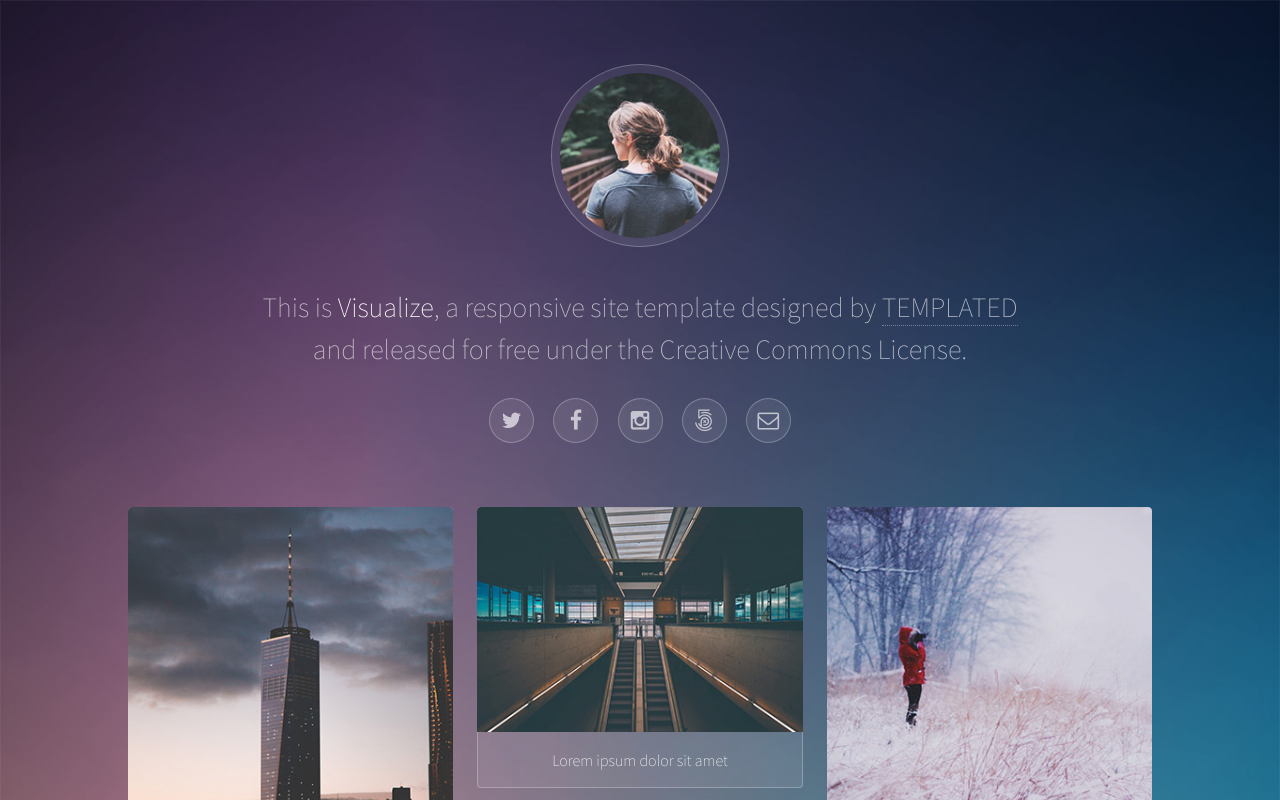
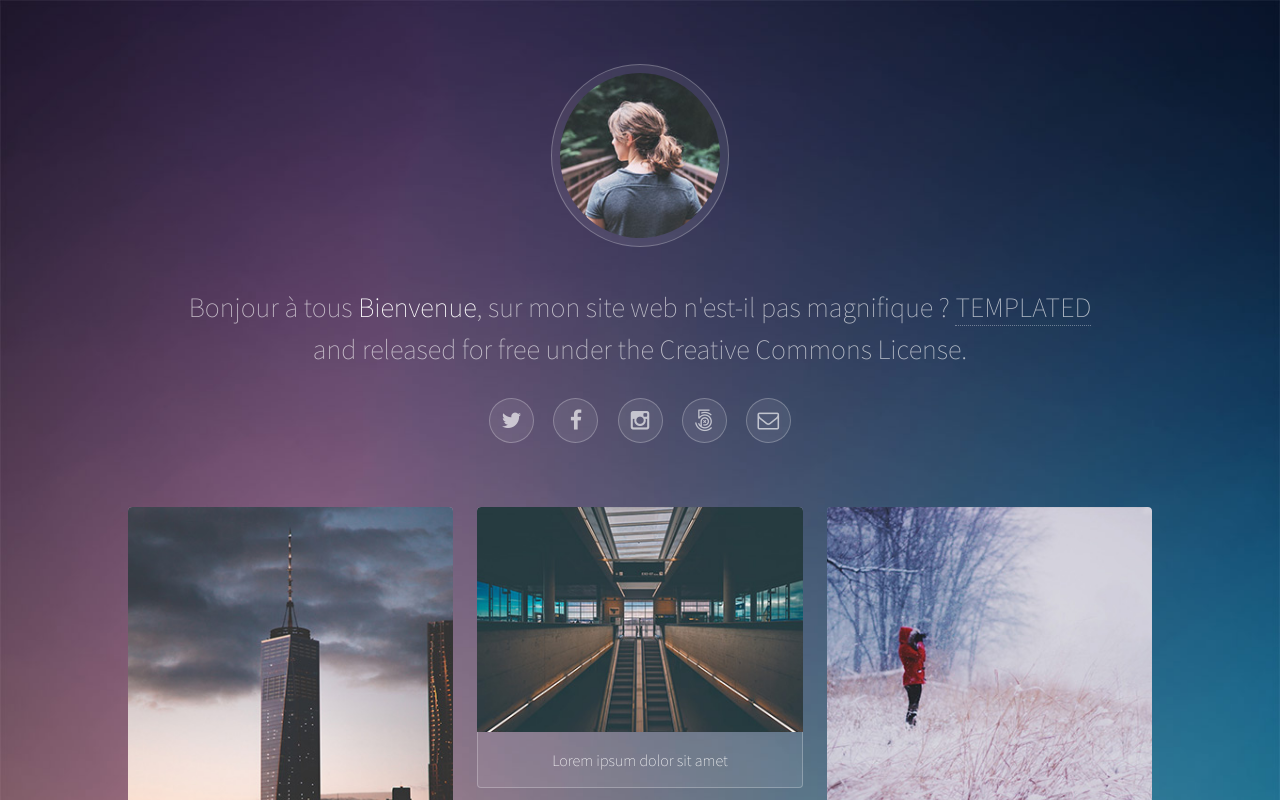
Before and after one commit to paul-bonnel-fr/paul-bonnel-fr.github.io, a plain HTML site: page index.html in a window 1280 px wide. Shown: the top 800 px of the page. Drawn offline with Linux system fonts and the light colour scheme.

Commit message:
no message

```diff
--- a/index.html
+++ b/index.html
@@ -19,7 +19,7 @@
 				<!-- Header -->
 					<header id="header">
 						<span class="avatar"><img src="images/avatar.jpg" alt="" /></span>
-						<h1>This is <strong>Visualize</strong>, a responsive site template designed by <a href="http://templated.co">TEMPLATED</a><br />
+						<h1>Bonjour à tous <strong>Bienvenue</strong>, sur mon site web n'est-il pas magnifique ? <a href="http://templated.co">TEMPLATED</a><br />
 						and released for free under the Creative Commons License.</h1>
 						<ul class="icons">
 							<li><a href="#" class="icon style2 fa-twitter"><span class="label">Twitter</span></a></li>
```
